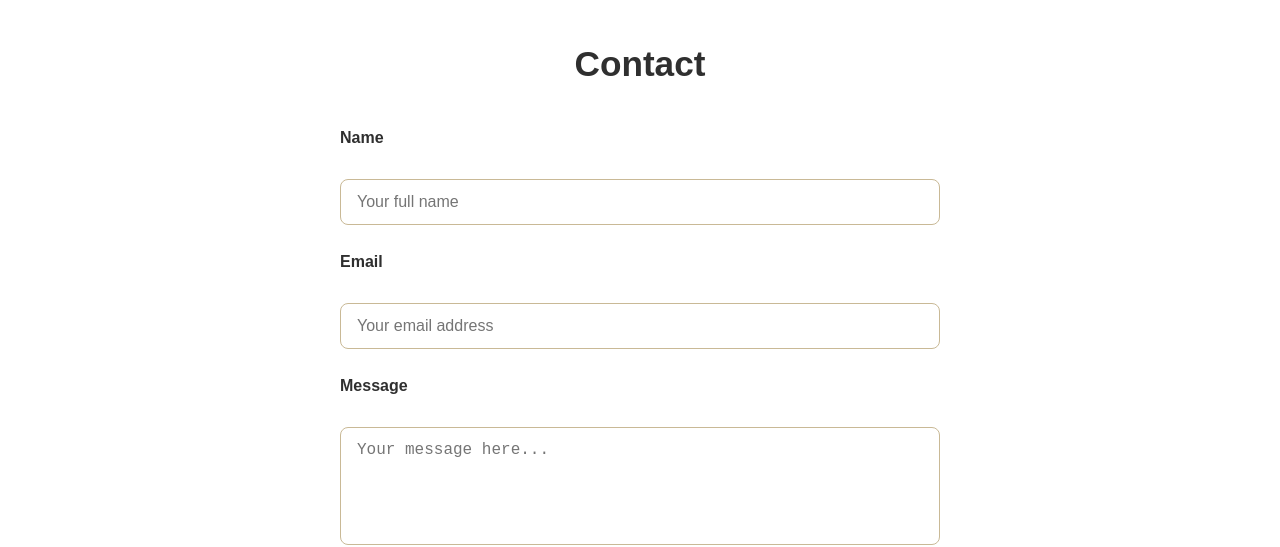
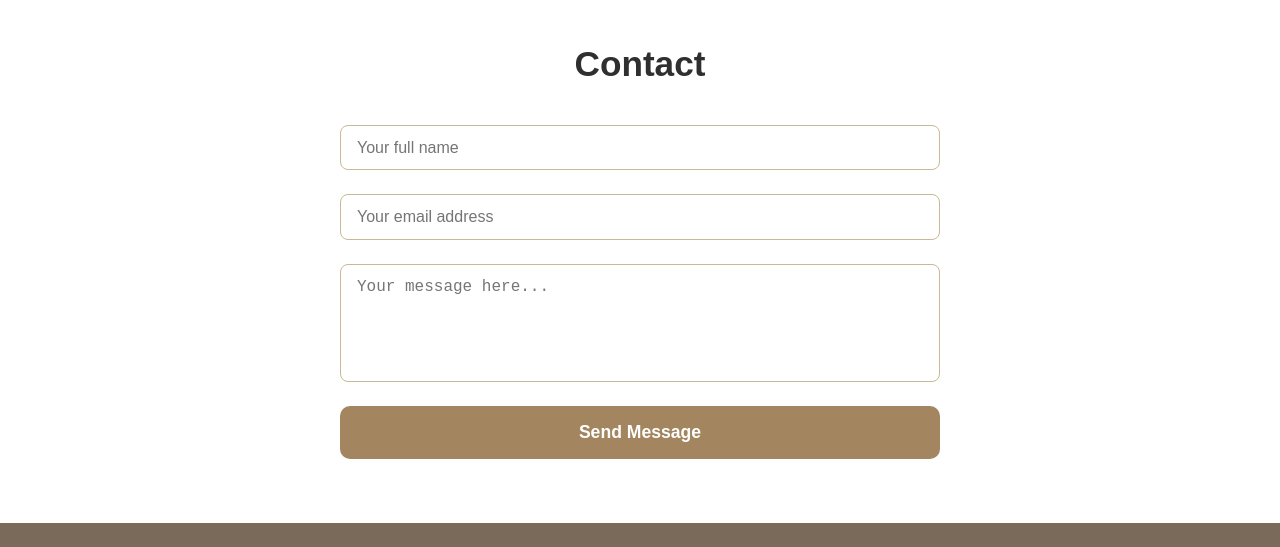
Before and after one commit to negon-works/Sonal-Batra, a plain HTML site: page index.html in a window 1280 px wide. Shown: the part 1540-2087 px from the top of the page. Drawn offline with Linux system fonts and the light colour scheme.

Commit message:
Update index.html

```diff
--- a/index.html
+++ b/index.html
@@ -99,13 +99,10 @@
     <div class="container">
       <h2 class="section-title">Contact</h2>
       <form class="contact-form" action="#" method="POST">
-        <label for="name">Name</label>
         <input type="text" id="name" name="name" placeholder="Your full name" required />
 
-        <label for="email">Email</label>
         <input type="email" id="email" name="email" placeholder="Your email address" required />
 
-        <label for="message">Message</label>
         <textarea id="message" name="message" placeholder="Your message here..." rows="5" required></textarea>
 
         <button type="submit">Send Message</button>
```
